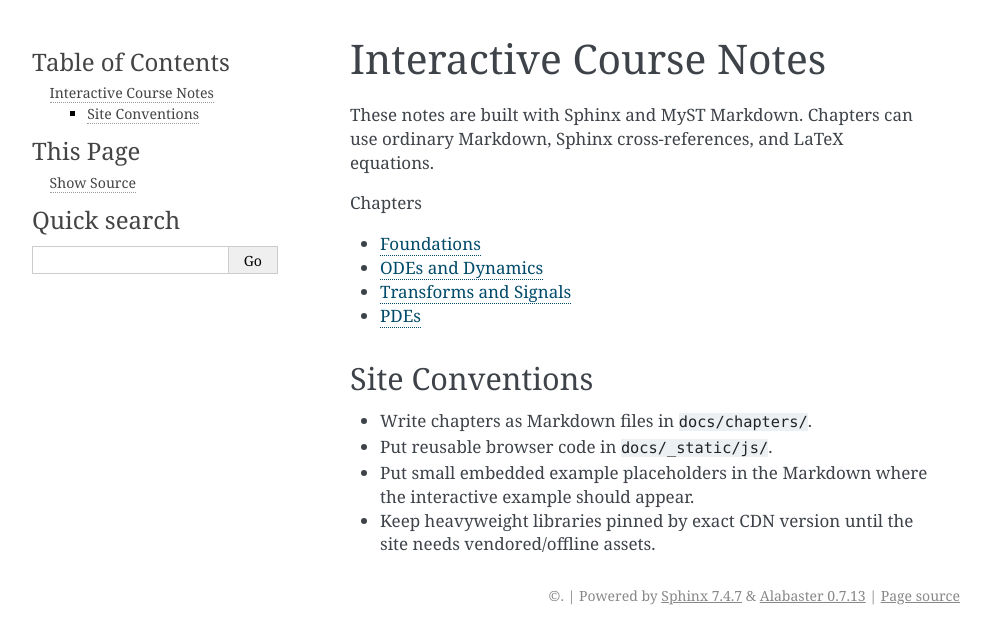
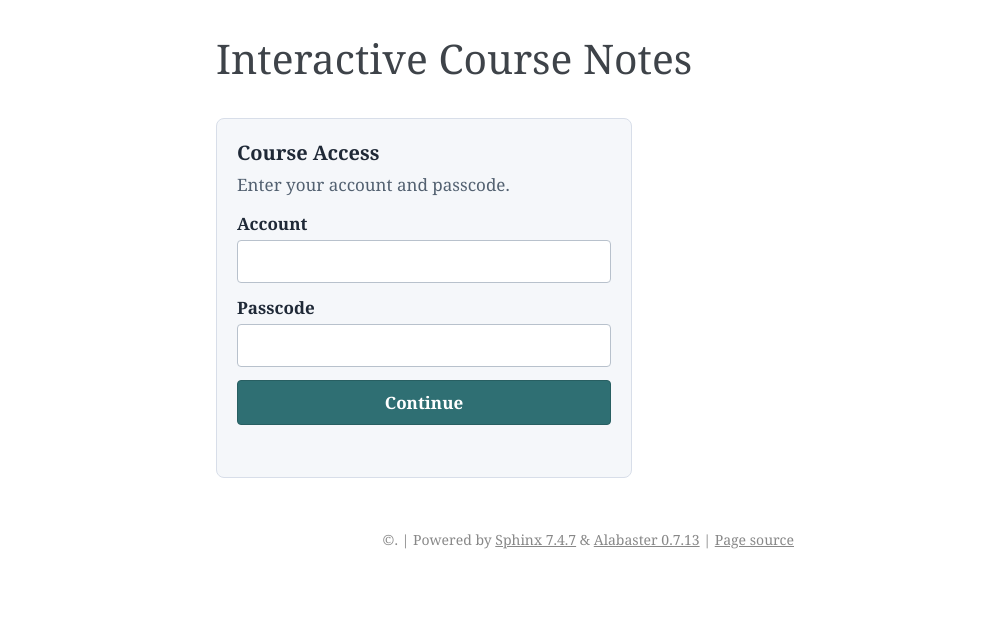
Before and after one commit to smanist/mathdemo, a Sphinx documentation site: the page built from docs/index.md, in a window 1280 px wide. Shown: the top 644 px of the page, without its empty margins (150-1140 px from the left). Built offline with Sphinx 7.4.7, drawn with Linux system fonts in a browser that asks for light colours.

Commit message:
Add fake login

```diff
--- a/docs/_static/css/course.css
+++ b/docs/_static/css/course.css
@@ -25,6 +25,106 @@ div.sphinxsidebar li {
 div.bodywrapper {
   margin-left: 300px;
   margin-right: 250px;
+}
+
+.course-landing-auth {
+  background: #f5f7fa;
+  border: 1px solid #d8dee9;
+  border-radius: 8px;
+  box-sizing: border-box;
+  color: #1f2937;
+  margin: 2rem 0;
+  max-width: 26rem;
+  padding: 1.25rem;
+}
+
+.course-landing-auth__title {
+  font-size: 1.25rem;
+  font-weight: 700;
+  margin: 0 0 0.35rem;
+}
+
+.course-landing-auth__summary {
+  color: #526070;
+  margin: 0 0 1rem;
+}
+
+.course-landing-auth__form {
+  display: grid;
+  gap: 0.85rem;
+}
+
+.course-landing-auth__field {
+  display: grid;
+  gap: 0.3rem;
+}
+
+.course-landing-auth__field label {
+  font-weight: 650;
+}
+
+.course-landing-auth__field input {
+  border: 1px solid #b8c1cc;
+  border-radius: 4px;
+  box-sizing: border-box;
+  font: inherit;
+  padding: 0.55rem 0.65rem;
+  width: 100%;
+}
+
+.course-landing-auth__field input:focus {
+  border-color: #2f6f73;
+  box-shadow: 0 0 0 3px rgba(47, 111, 115, 0.18);
+  outline: 0;
+}
+
+.course-landing-auth__button {
+  background: #2f6f73;
+  border: 1px solid #285f62;
+  border-radius: 4px;
+  color: #fff;
+  cursor: pointer;
+  font: inherit;
+  font-weight: 700;
+  padding: 0.6rem 0.85rem;
+}
+
+.course-landing-auth__button:hover,
+.course-landing-auth__button:focus {
+  background: #285f62;
+}
+
+.course-landing-auth__message {
+  color: #9b1c1c;
+  font-size: 0.9rem;
+  min-height: 1.2rem;
+}
+
+.course-landing-content {
+  display: none;
+}
+
+.course-landing--locked div.document,
+.course-landing--locked div.footer {
+  width: min(38rem, calc(100% - 2rem));
+}
+
+.course-landing--locked div.sphinxsidebar,
+.course-landing--locked .related {
+  display: none;
+}
+
+.course-landing--locked div.bodywrapper {
+  margin-left: 0;
+  margin-right: 0;
+}
+
+.course-landing--unlocked .course-landing-auth {
+  display: none;
+}
+
+.course-landing--unlocked .course-landing-content {
+  display: block;
 }
 
 .course-page-toc {
--- /dev/null
+++ b/docs/_static/js/course-landing-gate.js
@@ -0,0 +1,121 @@
+(function () {
+  "use strict";
+
+  const CREDENTIALS = {
+    account: "course",
+    passcode: "notes",
+  };
+  const SESSION_KEY = "courseLandingUnlocked";
+
+  function storageGet(key) {
+    try {
+      return window.sessionStorage.getItem(key);
+    } catch (_error) {
+      return null;
+    }
+  }
+
+  function storageSet(key, value) {
+    try {
+      window.sessionStorage.setItem(key, value);
+    } catch (_error) {
+      // The landing gate still works for the current page if storage is blocked.
+    }
+  }
+
+  function setLocked() {
+    document.documentElement.classList.add("course-landing--locked");
+    document.documentElement.classList.remove("course-landing--unlocked");
+  }
+
+  function setUnlocked() {
+    document.documentElement.classList.remove("course-landing--locked");
+    document.documentElement.classList.add("course-landing--unlocked");
+  }
+
+  function makeField({ id, label, type, autocomplete }) {
+    const wrapper = document.createElement("div");
+    const labelElement = document.createElement("label");
+    const input = document.createElement("input");
+
+    wrapper.className = "course-landing-auth__field";
+    labelElement.htmlFor = id;
+    labelElement.textContent = label;
+    input.id = id;
+    input.name = id;
+    input.type = type;
+    input.autocomplete = autocomplete;
+    input.required = true;
+
+    wrapper.append(labelElement, input);
+    return { wrapper, input };
+  }
+
+  function initLandingGate() {
+    const gate = document.querySelector(".course-landing-auth");
+
+    if (!gate) {
+      return;
+    }
+
+    if (storageGet(SESSION_KEY) === "true") {
+      setUnlocked();
+      return;
+    }
+
+    setLocked();
+
+    const title = document.createElement("p");
+    const summary = document.createElement("p");
+    const form = document.createElement("form");
+    const account = makeField({
+      id: "course-landing-account",
+      label: "Account",
+      type: "text",
+      autocomplete: "username",
+    });
+    const passcode = makeField({
+      id: "course-landing-passcode",
+      label: "Passcode",
+      type: "password",
+      autocomplete: "current-password",
+    });
+    const button = document.createElement("button");
+    const message = document.createElement("div");
+
+    title.className = "course-landing-auth__title";
+    title.textContent = "Course Access";
+    summary.className = "course-landing-auth__summary";
+    summary.textContent = "Enter your account and passcode.";
+    form.className = "course-landing-auth__form";
+    button.className = "course-landing-auth__button";
+    button.type = "submit";
+    button.textContent = "Continue";
+    message.className = "course-landing-auth__message";
+    message.setAttribute("role", "alert");
+
+    form.append(account.wrapper, passcode.wrapper, button, message);
+    gate.replaceChildren(title, summary, form);
+
+    form.addEventListener("submit", (event) => {
+      event.preventDefault();
+
+      const accountValue = account.input.value.trim();
+      const passcodeValue = passcode.input.value;
+      const isValid =
+        accountValue === CREDENTIALS.account && passcodeValue === CREDENTIALS.passcode;
+
+      if (!isValid) {
+        message.textContent = "The account and passcode do not match.";
+        passcode.input.value = "";
+        passcode.input.focus();
+        return;
+      }
+
+      storageSet(SESSION_KEY, "true");
+      setUnlocked();
+    });
+  }
+
+  document.addEventListener("DOMContentLoaded", initLandingGate);
+})();
--- a/docs/conf.py
+++ b/docs/conf.py
@@ -31,6 +31,7 @@ html_css_files = [
 ]
 
 html_js_files = [
+    "js/course-landing-gate.js",
     "js/course-interactives.js",
     "js/course-page-toc.js",
     "js/examples/logistic-map.js",
--- a/docs/index.md
+++ b/docs/index.md
@@ -1,5 +1,10 @@
 # Interactive Course Notes
 
+:::{container} course-landing-auth
+Account access loading...
+:::
+
+:::{container} course-landing-content
 These notes are built with Sphinx and MyST Markdown. Chapters can use ordinary
 Markdown, Sphinx cross-references, and LaTeX equations.
 
@@ -21,3 +26,4 @@ chapters/pdes
   example should appear.
 - Keep heavyweight libraries pinned by exact CDN version until the site needs
   vendored/offline assets.
+:::
```
Also changed, not shown: 1 other file.
